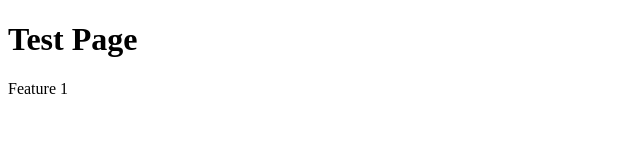
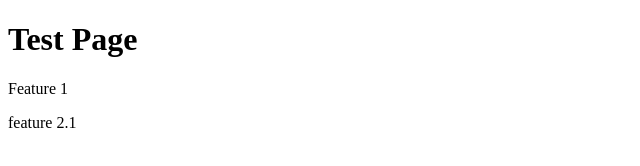
Before and after one commit to robert-w-perez/git-test, a plain HTML site: page index.html in a window 1280 px wide. Shown: the full height of the page, 0-640 px from the left. Drawn offline with Linux system fonts and the light colour scheme.

Commit message:
feature 2.1

```diff
--- a/index.html
+++ b/index.html
@@ -6,5 +6,6 @@
     <body>
         <h1>Test Page</h1>
 	<p>Feature 1</p>
+    <p>feature 2.1</p>
     </body>
 </html>
```
